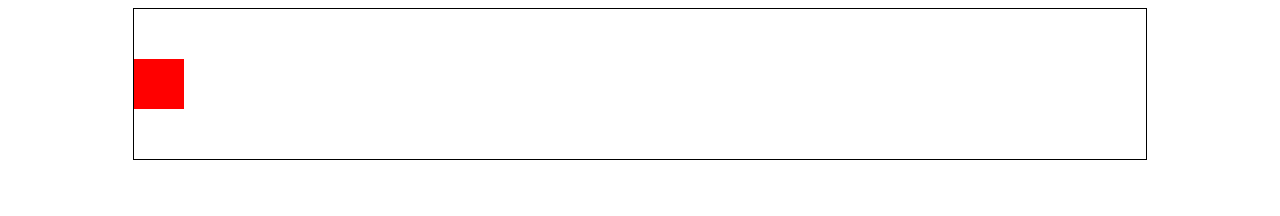
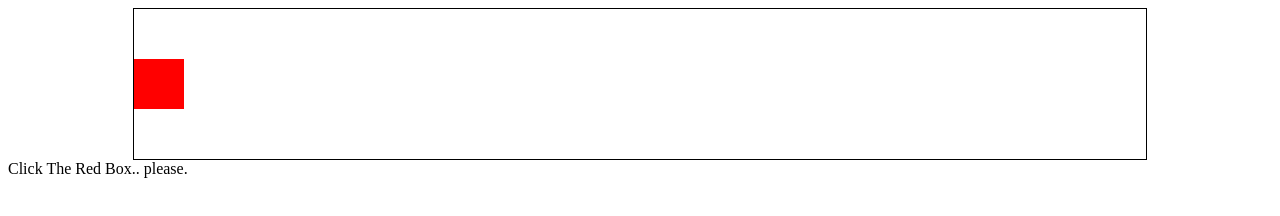
Before and after one commit to Sor-Harr/JS-DOM-Dev, a plain HTML site: page index.html in a window 1280 px wide. Drawn offline with Linux system fonts and the light colour scheme.

Commit message:
Update index.html

```diff
--- a/index.html
+++ b/index.html
@@ -27,6 +27,7 @@
     <div class="container">
     <div class="output"></div>
 </div>
+<p1>Click The Red Box.. please.</p1>
     <script src="ex4.js"></script>
 </body>
 </html>
```
